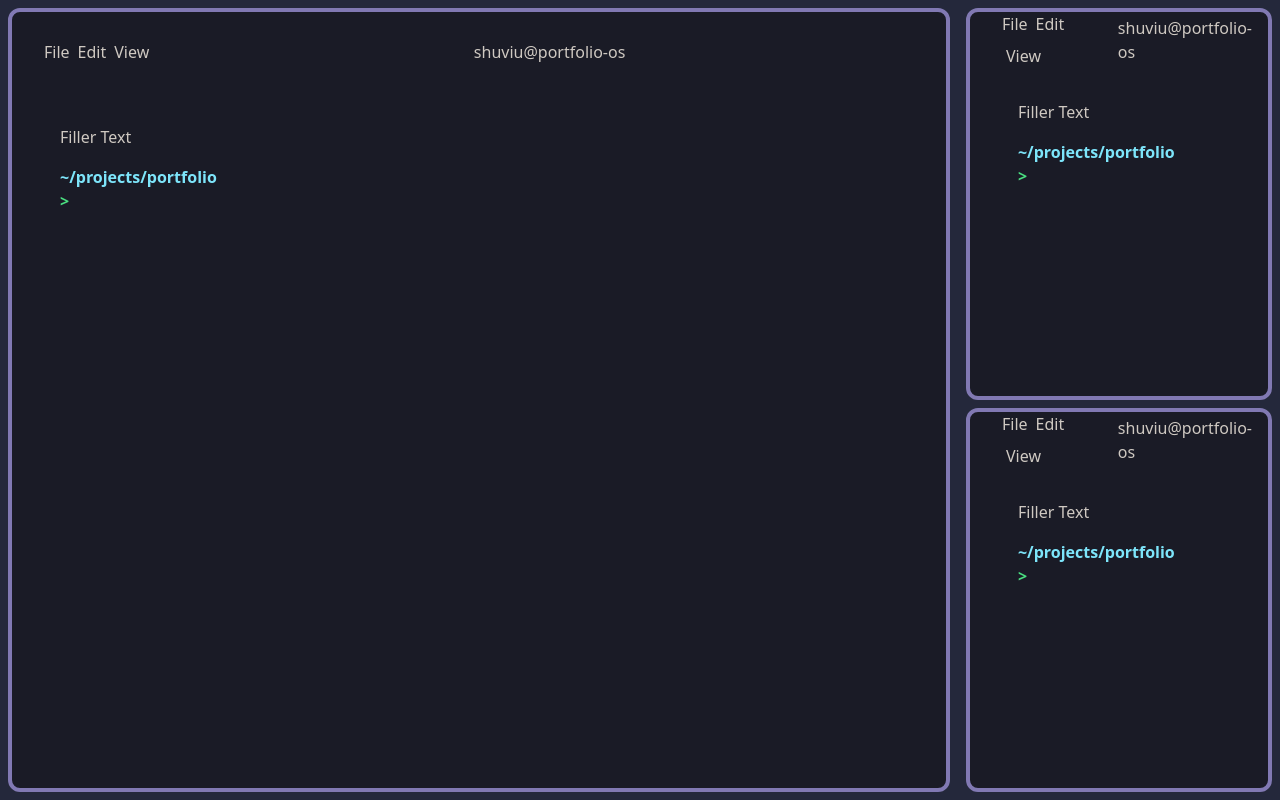
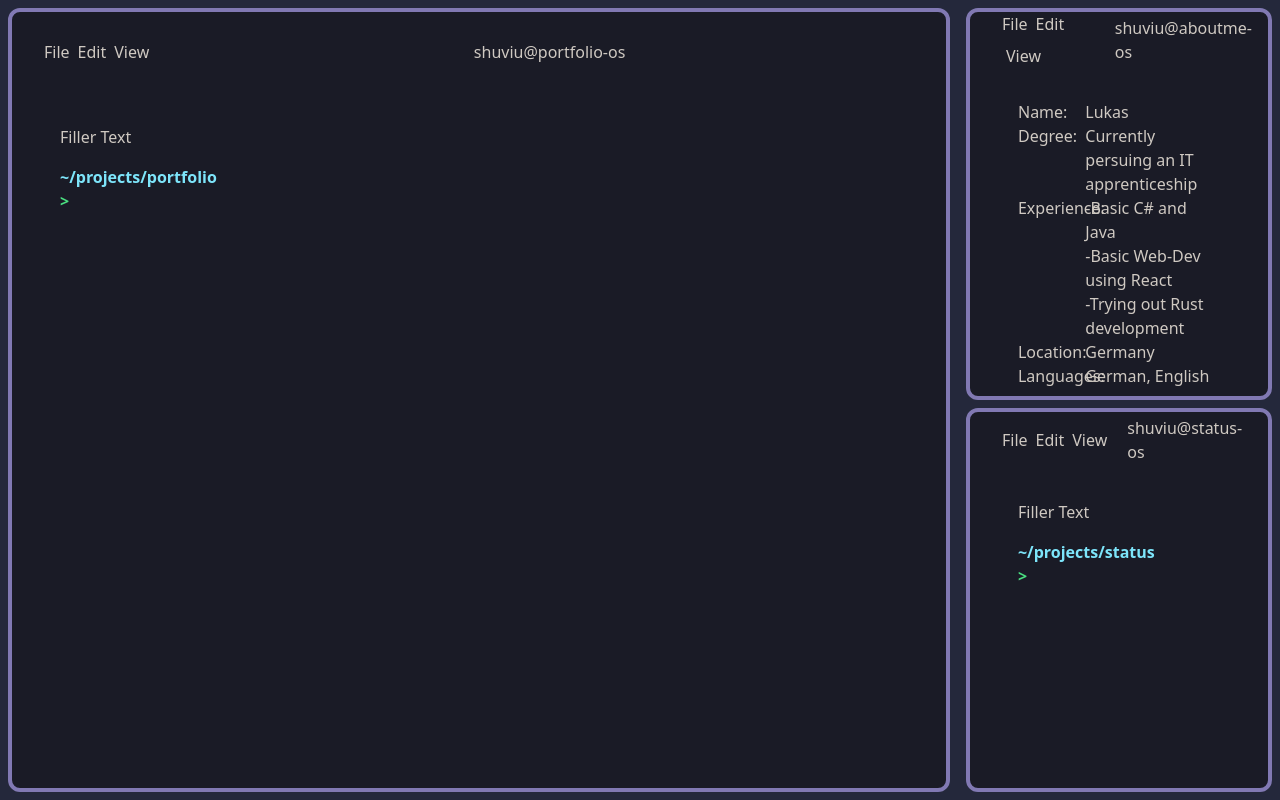
Before and after one commit to Shuviu/TerminalPortfolio, a React (Vite) app: page / in a window 1280 px wide. Built offline with nearby package versions, Linux system fonts and the light colour scheme.

Commit message:
Implemented extra aboutme and status component. \n built a base layout for the aboutme section. \n added responsive display for the 'extra' sections

```diff
--- a/src/App.jsx
+++ b/src/App.jsx
@@ -1,5 +1,7 @@
 
+import AboutMe from './components/AboutMe'
 import Terminal from './components/Terminal'
+import Status from './components/Status'
 
 function App() {
   return (
@@ -7,12 +9,12 @@ function App() {
       <div className='w-full h-full p-2'>
         <Terminal className='h-full' />
       </div>
-      <div className='w-1/3 h-full p-2'>
+      <div className='w-1/3 h-full p-2 hidden lg:inline'>
         <div className='h-1/2'>
-          <Terminal />
+          <AboutMe />
         </div>
         <div className='h-1/2 pt-2'>
-          <Terminal/>
+          <Status />
         </div>
       </div>
     </div>
--- /dev/null
+++ b/src/components/AboutMe.jsx
@@ -0,0 +1,57 @@
+function AboutMe() {
+    return (
+        <div className='bg-term-background text-char-main border-accent-color border-4 rounded-xl h-full flex-col overflow-hidden'>
+            {/* Terminal header */}
+            <div className='flex flex-1 justify-between items-center m-4 h-.5/8'>
+                {/* Top left button row */}
+                <div className='justify-start p-4'>
+                    <button className='p-1 pl-0'>File</button>
+                    <button className='p-1'>Edit</button>
+                    <button className="p-1">View</button>
+                </div>
+                {/* Session title */}
+                <div className='flex-1 justify-center flex'>
+                    <span>shuviu@aboutme-os</span>
+                </div>
+            </div>
+            {/* Terminal Body */}
+            <div className='overflow-y-scroll scroll-smooth flex-2 h-7/8 m-4 p-4'>
+                {/* Output field */}
+                <div className='m-4 flex-col'>
+                        <div className="flex flex-wrap">
+                            <p className="w-1/3">Name:</p><p className="w-2/3">Lukas</p>
+                        </div>
+                        <div className="flex">
+                            <p className="w-1/3">Degree:</p><p className="w-2/3">Currently persuing an IT apprenticeship</p>
+                        </div>
+                        <div className="flex flex-wrap">
+                            <p className="w-1/3">Experience:</p><p className="w-2/3">-Basic C# and Java <br />
+                                                                                     -Basic Web-Dev using React <br />
+                                                                                     -Trying out Rust development
+                                                                </p>
+                        </div>
+                        <div className="flex flex-wrap">
+                            <p className="w-1/3">Location:</p><p className="w-2/3">Germany</p>
+                        </div>
+                        <div className="flex flex-wrap">
+                            <p className="w-1/3">Languages:</p><p className="w-2/3">German, English</p>
+                        </div>
+                </div>
+            </div>
+            {/* Terminal Input Field */}
+            <div>
+                <div className="text-char-accent pl-4">
+                    <p><b>~/projects/aboutme</b></p>
+                </div>
+                <div className='m-4 align-bottom flex mt-0'>
+                    <div className="pr-1 text-green-400">
+                        <b>{'> ' }</b>
+                    </div>
+                    <input className="w-full pl-1 bg-term-background border-none outline-none" readOnly='true'></input>
+                </div>
+            </div>
+        </div>
+    )
+}
+
+export default AboutMe
--- /dev/null
+++ b/src/components/Status.jsx
@@ -0,0 +1,40 @@
+function Status() {
+    return (
+        <div className='bg-term-background text-char-main border-accent-color border-4 rounded-xl h-full flex-col overflow-hidden'>
+            {/* Terminal header */}
+            <div className='flex flex-1 justify-between items-center m-4 h-.5/8'>
+                {/* Top left button row */}
+                <div className='justify-start p-4'>
+                    <button className='p-1 pl-0'>File</button>
+                    <button className='p-1'>Edit</button>
+                    <button className="p-1">View</button>
+                </div>
+                {/* Session title */}
+                <div className='flex-1 justify-center flex'>
+                    <span>shuviu@status-os</span>
+                </div>
+            </div>
+            {/* Terminal Body */}
+            <div className='overflow-y-scroll scroll-smooth flex-2 h-7/8 m-4 p-4'>
+                {/* Output field */}
+                <div className='m-4'>
+                    <p>Filler Text</p>
+                </div>
+                {/* Terminal Input Field */}
+                <div>
+                    <div className="text-char-accent pl-4">
+                        <p><b>~/projects/status</b></p>
+                    </div>
+                    <div className='m-4 align-bottom flex mt-0'>
+                        <div className="pr-1 text-green-400">
+                            <b>{'> ' }</b>
+                        </div>
+                        <input className="w-full pl-1 bg-term-background border-none outline-none"></input>
+                    </div>
+                </div>
+            </div>
+        </div>
+    )
+}
+
+export default Status
```
